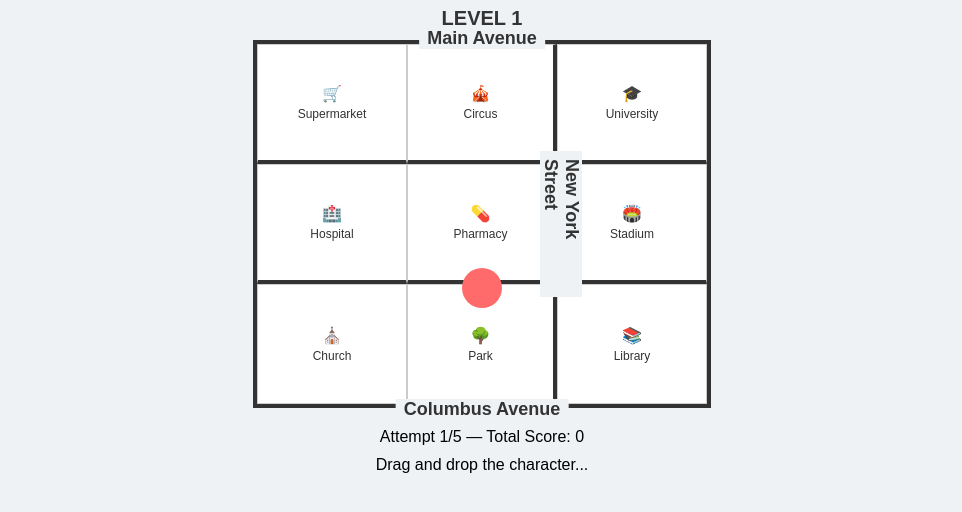
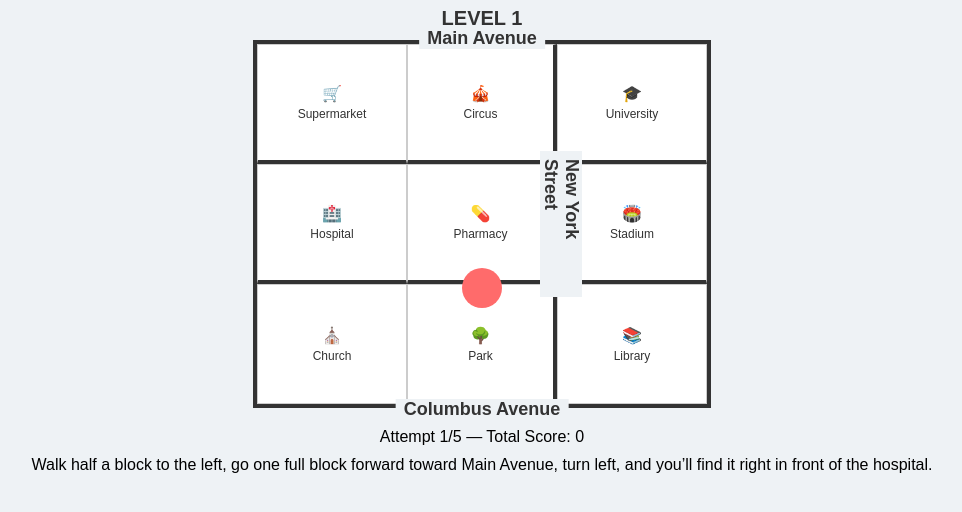
Before and after one commit to AndresGonzalezDev444/AndresGonzalezDev444.github.io, a plain HTML site: page mapa.html in a window 1280 px wide. Shown: the part 60-572 px from the top of the page, without its empty margins (158-1120 px from the left). Drawn offline with Linux system fonts and the light colour scheme.

Commit message:
Update mapa.html

```diff
--- a/mapa.html
+++ b/mapa.html
@@ -47,7 +47,6 @@
     .street-label.vertical {
       position: absolute;
       top: 50%;
-      /* Mover a la línea de la derecha entre columna 2 y 3 */
       left: calc(150px * 2 + 4px);
       background: #eef2f5;
       padding: 0 8px;
@@ -207,13 +206,20 @@
 
   <div id="ui">
     <div id="scoreboard">Attempt <span id="round">1</span>/5 — Total Score: <span id="total">0</span></div>
-    <div id="message">Drag and drop the character...</div>
+    <div id="message"></div>
     <button id="retry" class="hidden">Retry</button>
     <button id="next" class="hidden">Next</button>
   </div>
 
   <script>
     const order = ['Supermarket', 'Circus', 'Pharmacy', 'Stadium', 'Library'];
+    const levelMessages = [
+      "Walk half a block to the left, go one full block forward toward Main Avenue, turn left, and you’ll find it right in front of the hospital.",
+      "Walk half a block to the right toward New York Street, go one full block forward, then turn left — you’ll arrive at your destination.",
+      "You’ll find it sitting directly in front of the park, between the hospital and the stadium.",
+      "Walk all the way to the right, and you’ll see it on your left, right across from the library.",
+      "Walk all the way to the right, and you’ll see it on your right, right across from the stadium."
+    ];
     const elems = {};
     order.forEach(id => elems[id] = document.getElementById(id));
     const char = document.getElementById('character');
@@ -227,6 +233,9 @@
     let current = 0, totalScore = 0;
     const threshold = 30;
 
+    // Initialize first level message
+    msg.textContent = levelMessages[0];
+
     char.addEventListener('dragstart', e => setTimeout(() => char.style.visibility = 'hidden', 0));
     char.addEventListener('dragend', e => {
       char.style.visibility = 'visible';
@@ -239,10 +248,15 @@
 
     retryBtn.onclick = () => { msg.textContent = 'Try again...'; clearMarkers(); retryBtn.classList.add('hidden'); };
     nextBtn.onclick = () => {
-      clearMarkers(); current++; if (current >= order.length) { msg.textContent = `Game over! Final score: ${totalScore}`; nextBtn.classList.add('hidden'); return; }
+      clearMarkers(); current++;
+      if (current >= order.length) {
+        msg.textContent = `Game over! Final score: ${totalScore}`;
+        nextBtn.classList.add('hidden');
+        return;
+      }
       roundEl.textContent = current + 1;
       levelEl.textContent = `LEVEL ${current + 1}`;
-      msg.textContent = 'Drag and drop the character...';
+      msg.textContent = levelMessages[current];
       nextBtn.classList.add('hidden');
     };
 
@@ -255,7 +269,7 @@
       const dist = Math.hypot(x - tx, y - ty);
       let score;
       if (dist < threshold) { score = 100; msg.textContent = 'Correct! 100 points.'; }
-      else { score = Math.round((1 - Math.min(dist, 400) / 400) * 9) + 1; msg.textContent = `Distance: ${Math.round(dist)}px → ${score} pts.`; retryBtn.classList.remove('hidden'); }
+      else { score = Math.round((1 - Math.min(dist, 400) / 400) * 9) + 1;	msg.textContent = `Distance: ${Math.round(dist)}px → ${score} pts.`; retryBtn.classList.remove('hidden'); }
       totalScore += score; totalEl.textContent = totalScore;
       placeMarker(x, y, current + 1);
       nextBtn.classList.remove('hidden');
```
